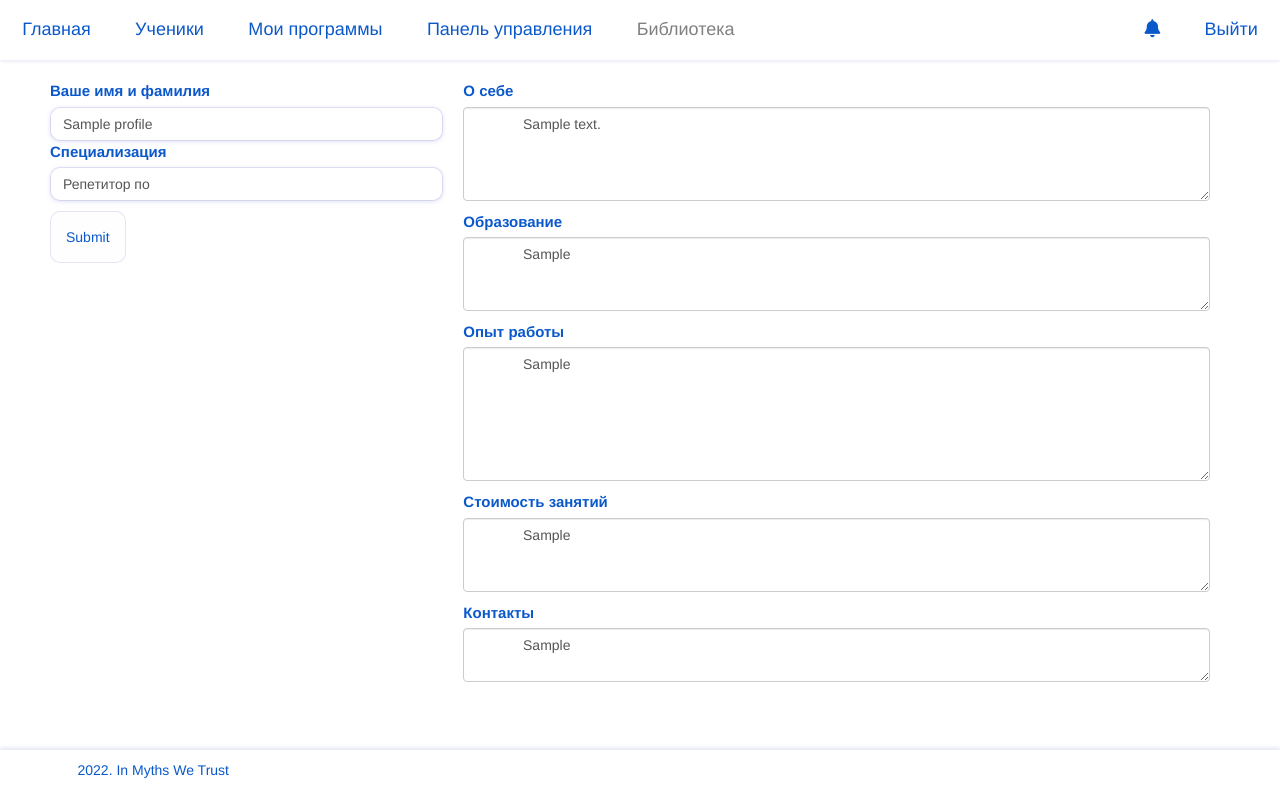
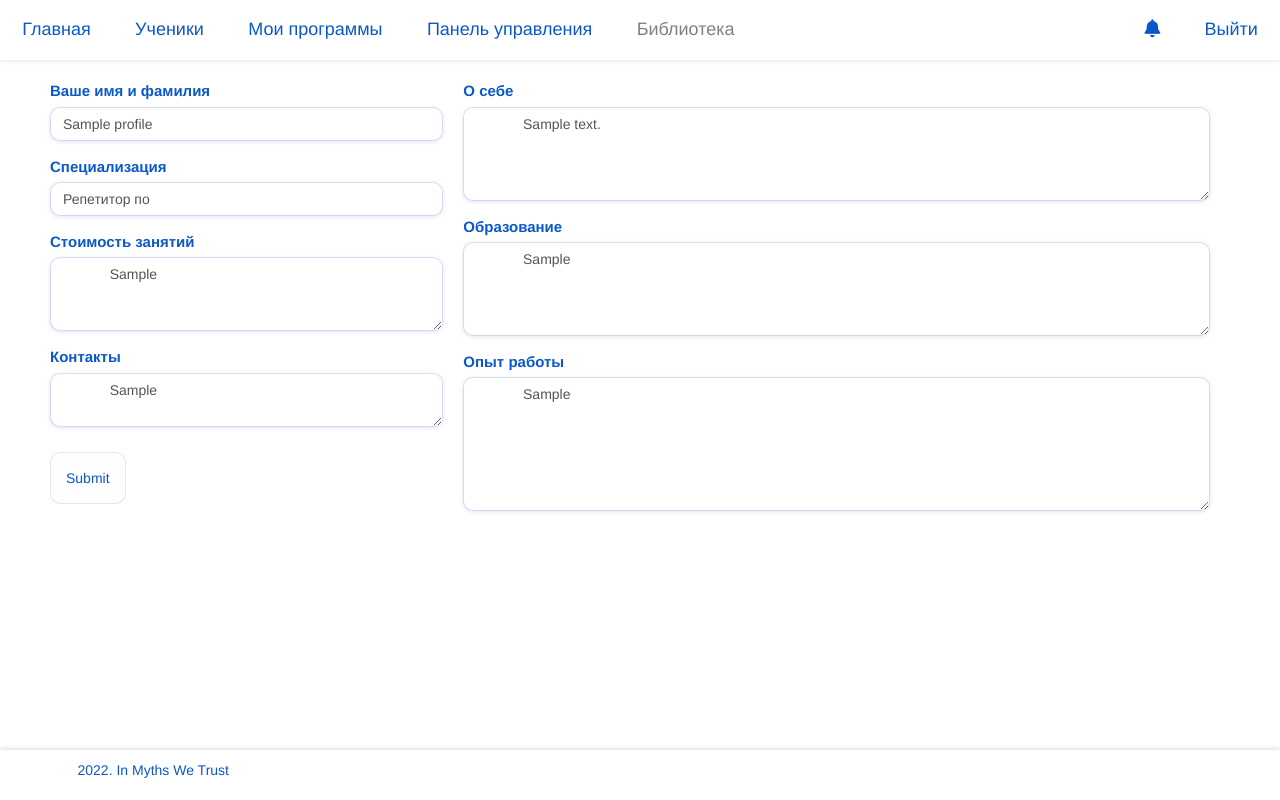
Before and after one commit to sofyayulpatova/students, a Flask app: page /edit_profile/ in a window 1280 px wide. Run offline with Flask 2, Linux system fonts and the light colour scheme; a user stored in the database is signed in; tables that the repository leaves empty hold one stand-in row (values such as "Sample post"); some libraries are stand-ins or nearby versions.

Commit message:
Edit profile - fix

```diff
--- a/app/static/style.css
+++ b/app/static/style.css
@@ -501,10 +501,13 @@ h1, h2, h3, h4, h5 {
   position: sticky;
   top: 10px;
 }
+.form .head .sticky > div {
+  margin-bottom: 1.5rem;
+}
 .form .head .form-label:not(:first-of-type), .form .head .form-check {
   margin-top: 1rem;
 }
-.form .head input.form-control {
+.form .head .form-control {
   box-shadow: 0px 1px 4px 0px rgba(120, 127, 206, 0.2);
   border: 1px solid rgba(120, 127, 206, 0.2);
   border-radius: 1rem;
@@ -531,10 +534,13 @@ h1, h2, h3, h4, h5 {
   margin: 0 2rem;
 }
 .form .editor div {
-  margin-bottom: 1rem;
+  margin-bottom: 1.5rem;
 }
 .form .editor div textarea {
   overflow: hidden;
+  box-shadow: 0px 1px 4px 0px rgba(120, 127, 206, 0.2);
+  border: 1px solid rgba(120, 127, 206, 0.2);
+  border-radius: 1rem;
 }
 .form .editor .note-editor .note-editable {
   height: 65vh;
--- a/app/static/style.scss
+++ b/app/static/style.scss
@@ -333,7 +333,7 @@ h1, h2, h3, h4, h5 {
 
 /* Modal windows */
 
-#delete-program .modal-dialog, #delete-student .modal-dialog{
+#delete-program .modal-dialog, #delete-student .modal-dialog {
   max-width: 300px;
 }
 
@@ -361,6 +361,7 @@ h1, h2, h3, h4, h5 {
 
       .delete-context {
         justify-content: center;
+
         a {
           width: max-content;
           border: 1px solid $shadow;
@@ -369,7 +370,7 @@ h1, h2, h3, h4, h5 {
           margin-left: 1rem;
           color: $blue_light;
 
-          &:hover{
+          &:hover {
             cursor: pointer;
           }
         }
@@ -627,13 +628,17 @@ h1, h2, h3, h4, h5 {
     .sticky {
       position: sticky;
       top: 10px;
+
+      &>div{
+        margin-bottom: 1.5rem;
+      }
     }
 
     .form-label:not(:first-of-type), .form-check {
       margin-top: 1rem;
     }
 
-    input.form-control {
+    .form-control {
       box-shadow: 0px 1px 4px 0px $shadow;
       border: 1px solid $shadow;
       border-radius: 1rem;
@@ -665,11 +670,13 @@ h1, h2, h3, h4, h5 {
     margin: 0 2rem;
 
     div {
-
-      margin-bottom: 1rem;
+      margin-bottom: 1.5rem;
 
       textarea {
         overflow: hidden;
+        box-shadow: 0px 1px 4px 0px $shadow;
+        border: 1px solid $shadow;
+        border-radius: 1rem;
       }
     }
 
--- a/app/templates/edit_profile.html
+++ b/app/templates/edit_profile.html
@@ -1,6 +1,6 @@
 {% extends 'base.html' %}
 
-{% block title %} {{ _('Редактировать профиль') }}} {% endblock %}
+{% block title %} {{ _('Редактировать профиль') }} {% endblock %}
 
 {% block addons %}
 <link href="https://stackpath.bootstrapcdn.com/bootstrap/3.4.1/css/bootstrap.min.css" rel="stylesheet">
@@ -26,7 +26,18 @@
                 <input type="text" class="form-control" id="tutor" name="tutor"
                        value="Репетитор по {{profile.specialization}}">
             </div>
-
+            <div>
+                <label for="price">{{ _('Стоимость занятий') }}</label>
+                <textarea id="price" name="price" class="form-control" rows="3">
+            {{profile.price}}
+        </textarea>
+            </div>
+            <div>
+                <label for="contacts">{{ _('Контакты') }}</label>
+                <textarea id="contacts" name="contacts" class="form-control">
+            {{profile.contacts}}
+        </textarea>
+            </div>
             <input type="submit">
         </div>
     </div>
@@ -40,7 +51,7 @@
         </div>
         <div>
             <label for="education">{{ _('Образование') }}</label>
-            <textarea id="education" name="education" class="form-control" rows="3">
+            <textarea id="education" name="education" class="form-control" rows="4">
             {{profile.education}}
         </textarea>
         </div>
@@ -48,18 +59,6 @@
             <label for="work">{{ _('Опыт работы') }}</label>
             <textarea id="work" name="work" class="form-control" rows="6">
             {{profile.work}}
-        </textarea>
-        </div>
-        <div>
-            <label for="price">{{ _('Стоимость занятий') }}</label>
-            <textarea id="price" name="price" class="form-control" rows="3">
-            {{profile.price}}
-        </textarea>
-        </div>
-        <div>
-            <label for="contacts">{{ _('Контакты') }}</label>
-            <textarea id="contacts" name="contacts" class="form-control">
-            {{profile.contacts}}
         </textarea>
         </div>
     </div>
```
Also changed, not shown: 1 other file.
